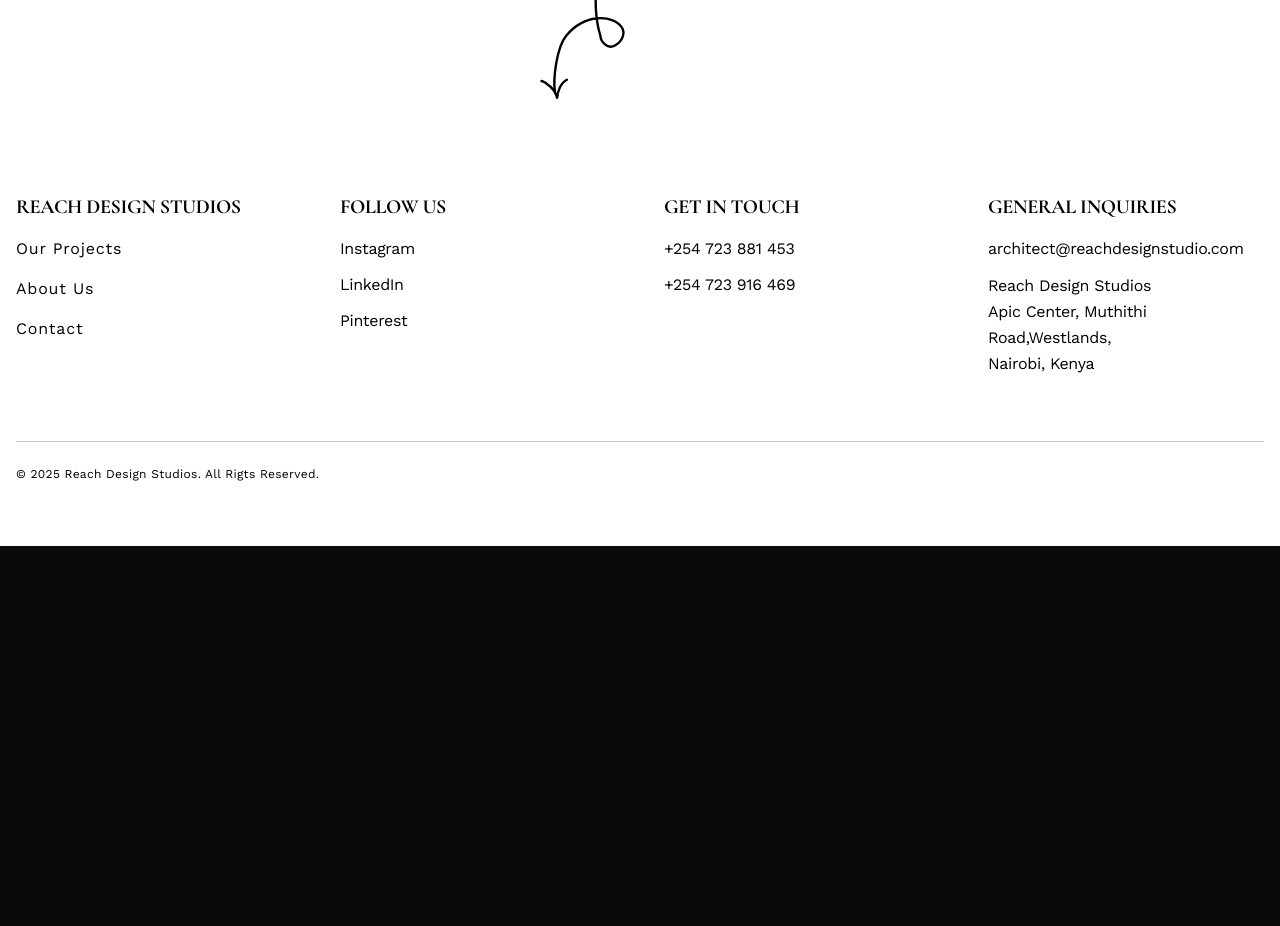
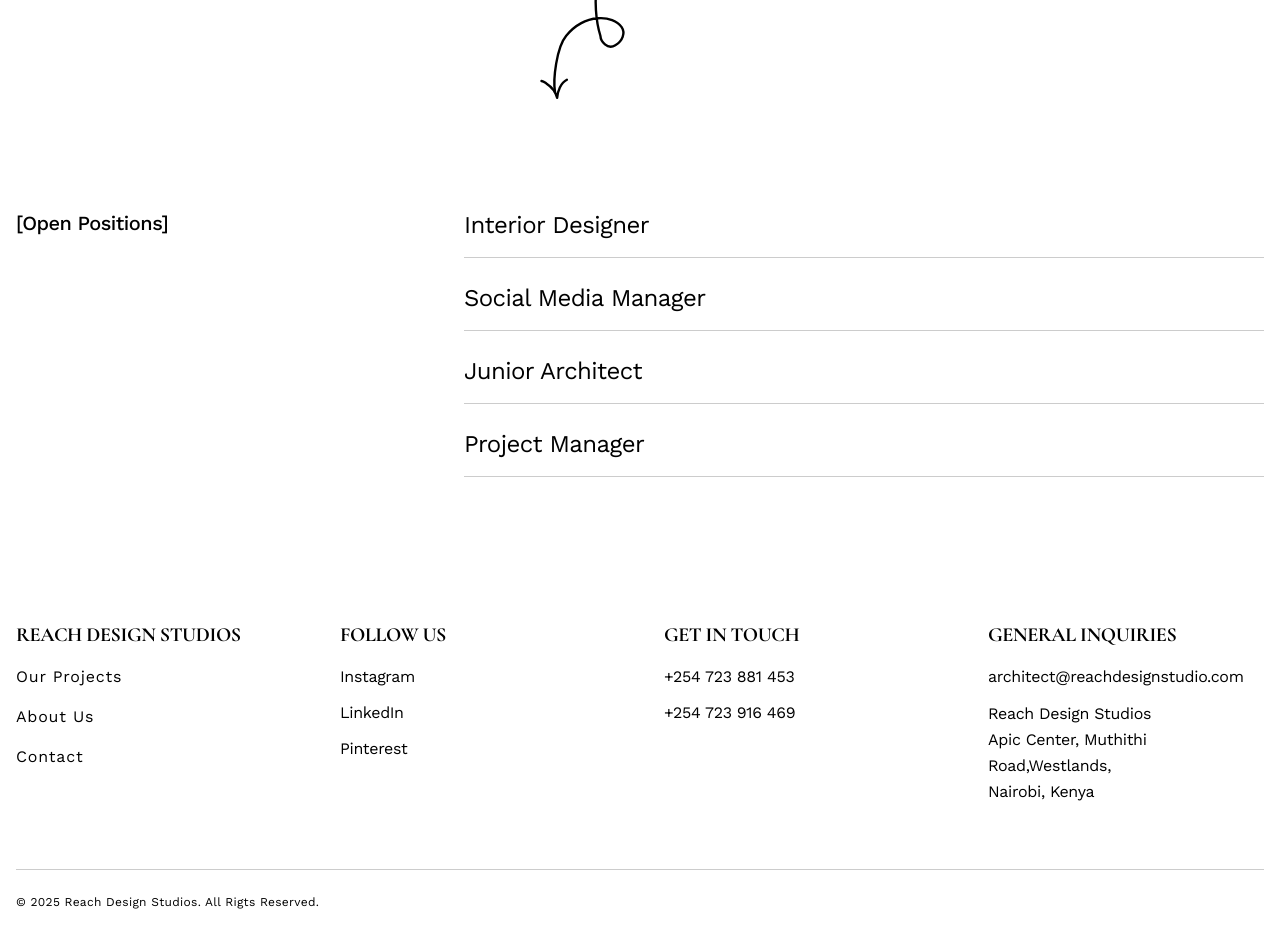
Before and after one commit to ngachadavid/reach-design, a Next.js app: page /about in a window 1280 px wide. Shown: the part 2420-3346 px from the top of the page. Before the commit the page ends 2966 px from the top, so only its background shows below. Built offline with nearby package versions, Linux system fonts and the light colour scheme.

Commit message:
open positions component

```diff
--- a/app/(pages)/about/page.jsx
+++ b/app/(pages)/about/page.jsx
@@ -1,5 +1,6 @@
 import AboutHero from '@/app/components/about/AboutHero'
 import Careers from '@/app/components/about/Careers'
+import Positions from '@/app/components/about/Positions'
 import Footer from '@/app/components/global/Footer'
 import Navbar from '@/app/components/global/Navbar'
 import React from 'react'
@@ -10,6 +11,7 @@ export default function page() {
         <Navbar />
         <AboutHero />
         <Careers />
+        <Positions />
         <Footer />
     </div>
   )
--- /dev/null
+++ b/app/components/about/Positions.jsx
@@ -0,0 +1,39 @@
+'use client';
+
+export default function Positions() {
+  const positions = [
+    "Interior Designer",
+    "Social Media Manager",
+    "Junior Architect",
+    "Project Manager",
+  ];
+
+  return (
+    <section className="bg-white text-black px-4 2xl:px-0 py-20">
+      <div className="max-w-7xl mx-auto">
+        <div className="flex flex-col md:flex-row gap-12 items-start">
+          {/* Left */}
+          <div className="w-full md:w-1/3">
+            <p className="text-base md:text-xl font-medium tracking-tight">
+              [Open Positions]
+            </p>
+          </div>
+
+          {/* Right */}
+          <div className="w-full md:w-2/3">
+            <ul className="flex flex-col gap-6">
+              {positions.map((role, idx) => (
+                <li
+                  key={idx}
+                  className="text-lg md:text-2xl tracking-tight border-b border-black/20 pb-4"
+                >
+                  {role}
+                </li>
+              ))}
+            </ul>
+          </div>
+        </div>
+      </div>
+    </section>
+  );
+}
```
